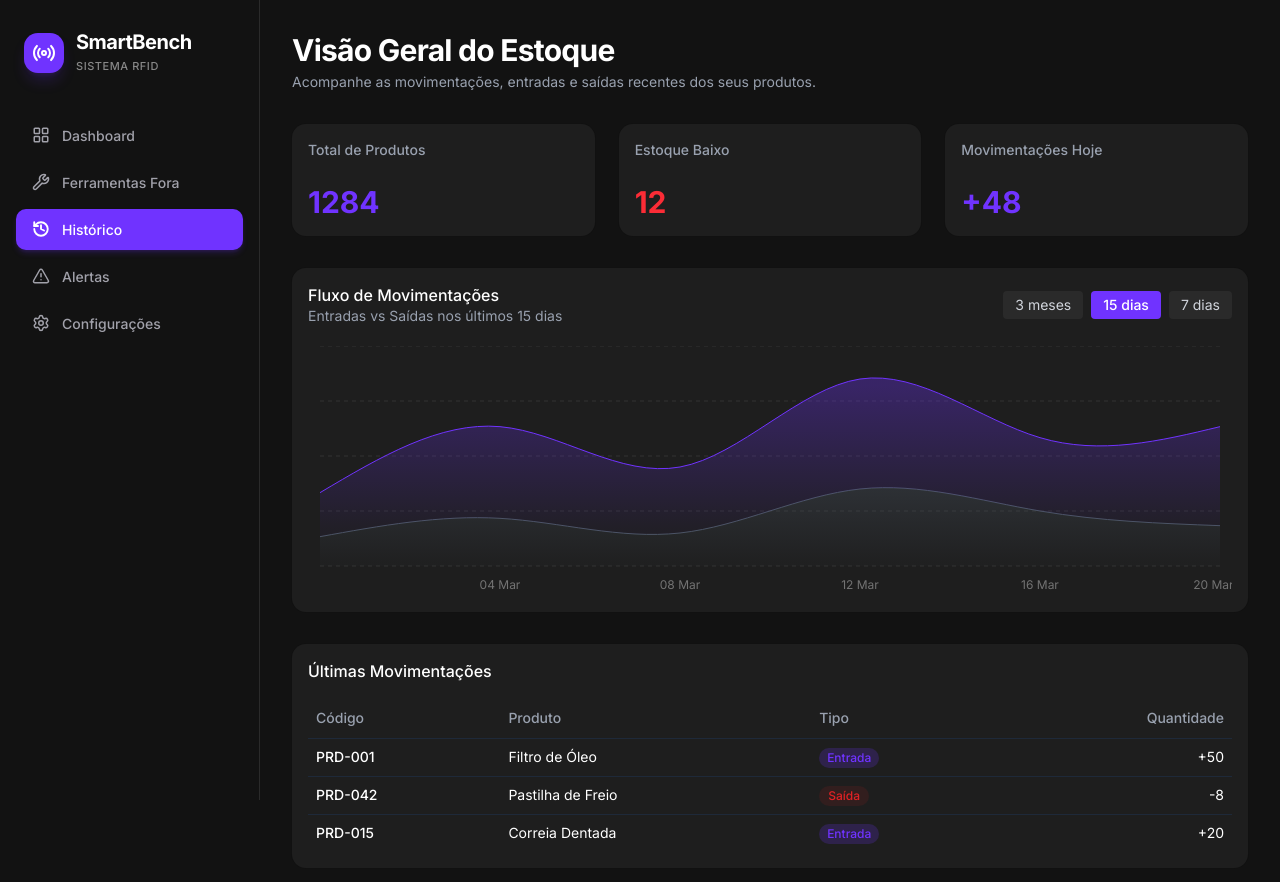
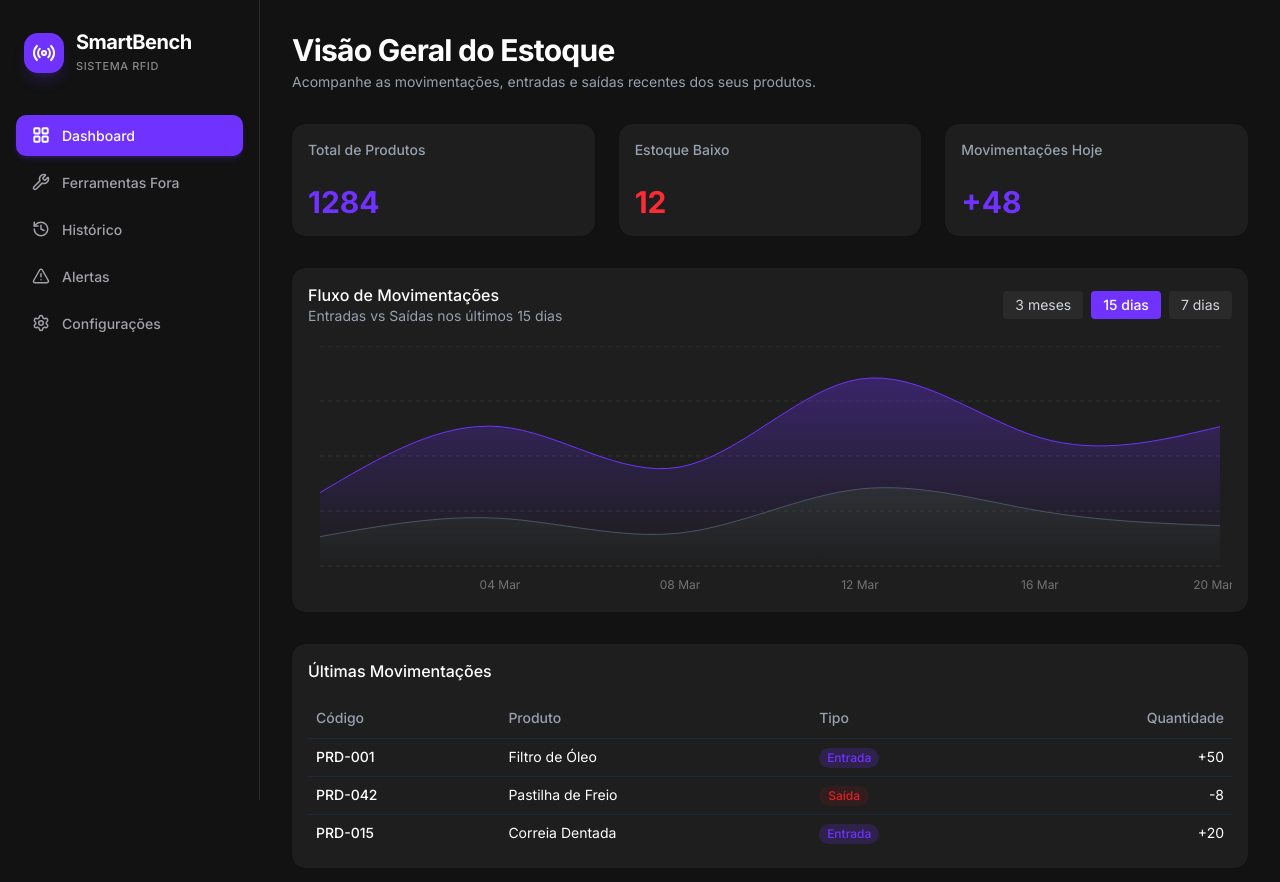
Before and after one commit to tmenezesdev/Projeto-Integrador-3-Semestre, a Next.js app in the folder integrador/frontend/: page /dashboard in a window 1280 px wide. Shown: the top 882 px of the page. Built offline with nearby package versions, Linux system fonts and the light colour scheme.

Commit message:
alteração no SidBar

```diff
--- a/integrador/frontend/src/components/Sidebar/page.jsx
+++ b/integrador/frontend/src/components/Sidebar/page.jsx
@@ -1,6 +1,8 @@
 "use client";
 
-import React, { useState } from "react";
+import React from "react";
+import Link from "next/link";
+import { usePathname } from "next/navigation"; // Hook para identificar a página atual
 import {
   LayoutGrid,
   Wrench,
@@ -10,27 +12,21 @@ import {
   Radio
 } from "lucide-react";
 
-export default function SidebarNav({ setConteudo }) {
-  const [ativo, setAtivo] = useState("historico");
-
-  const handleClick = (id) => {
-    setAtivo(id);
-    if (setConteudo) setConteudo(id);
-  };
+export default function SidebarNav() {
+  const pathname = usePathname(); // Obtém a rota atual
 
   const navItems = [
-    { id: "dashboard", label: "Dashboard", icon: LayoutGrid },
-    { id: "ferramentas", label: "Ferramentas Fora", icon: Wrench },
-    { id: "historico", label: "Histórico", icon: History },
-    { id: "alertas", label: "Alertas", icon: AlertTriangle },
-    { id: "configuracoes", label: "Configurações", icon: Settings },
+    { id: "dashboard", label: "Dashboard", href: "/dashboard", icon: LayoutGrid },
+    { id: "ferramentas", label: "Ferramentas Fora", href: "/FerramentasDeFora", icon: Wrench },
+    { id: "historico", label: "Histórico", href: "/historico", icon: History },
+    { id: "alertas", label: "Alertas", href: "/alertas", icon: AlertTriangle },
+    { id: "configuracoes", label: "Configurações", href: "/configuracoes", icon: Settings },
   ];
 
   return (
-    /* Apliquei 'font-["Inter"]' para garantir que use a fonte nova */
-    <aside className="w-[260px] h-screen bg-[#121212] border-r border-[#2a2a2a] flex flex-col justify-between select-none font-['Inter',sans-serif]">
+    <aside className="w-[260px] h-screen bg-[#121212] border-r border-[#2a2a2a] flex flex-col justify-between select-none font-['Inter',sans-serif] sticky top-0">
       <div>
-        {/* CABEÇALHO / LOGO */}
+        {/* CABEÇALHO */}
         <div className="flex items-center gap-3 px-6 pt-8 pb-10">
           <div className="bg-[#7033ff] p-2 rounded-xl flex items-center justify-center shadow-lg shadow-[#7033ff]/20">
             <Radio className="text-white" size={24} />
@@ -50,13 +46,13 @@ export default function SidebarNav({ setConteudo }) {
           <ul className="flex flex-col gap-1.5 list-none p-0 m-0">
             {navItems.map((item) => {
               const Icon = item.icon;
-              const isActive = ativo === item.id;
+              const isActive = pathname === item.href;
 
               return (
                 <li key={item.id}>
-                  <button
-                    onClick={() => handleClick(item.id)}
-                    className={`w-full flex items-center gap-3 px-4 py-2.5 rounded-lg text-[14px] font-medium transition-all duration-200 border-none cursor-pointer ${
+                  <Link
+                    href={item.href}
+                    className={`w-full flex items-center gap-3 px-4 py-2.5 rounded-lg text-[14px] font-medium transition-all duration-200 border-none cursor-pointer no-underline ${
                       isActive
                         ? "bg-[#7033ff] text-white shadow-md shadow-[#7033ff]/20"
                         : "bg-transparent text-[#a1a1aa] hover:bg-[#8b5cf6]/10 hover:text-[#8b5cf6]"
@@ -64,14 +60,13 @@ export default function SidebarNav({ setConteudo }) {
                   >
                     <Icon size={18} strokeWidth={isActive ? 2.5 : 2} />
                     {item.label}
-                  </button>
+                  </Link>
                 </li>
               );
             })}
           </ul>
         </nav>
       </div>
-
     </aside>
   );
 }
```
